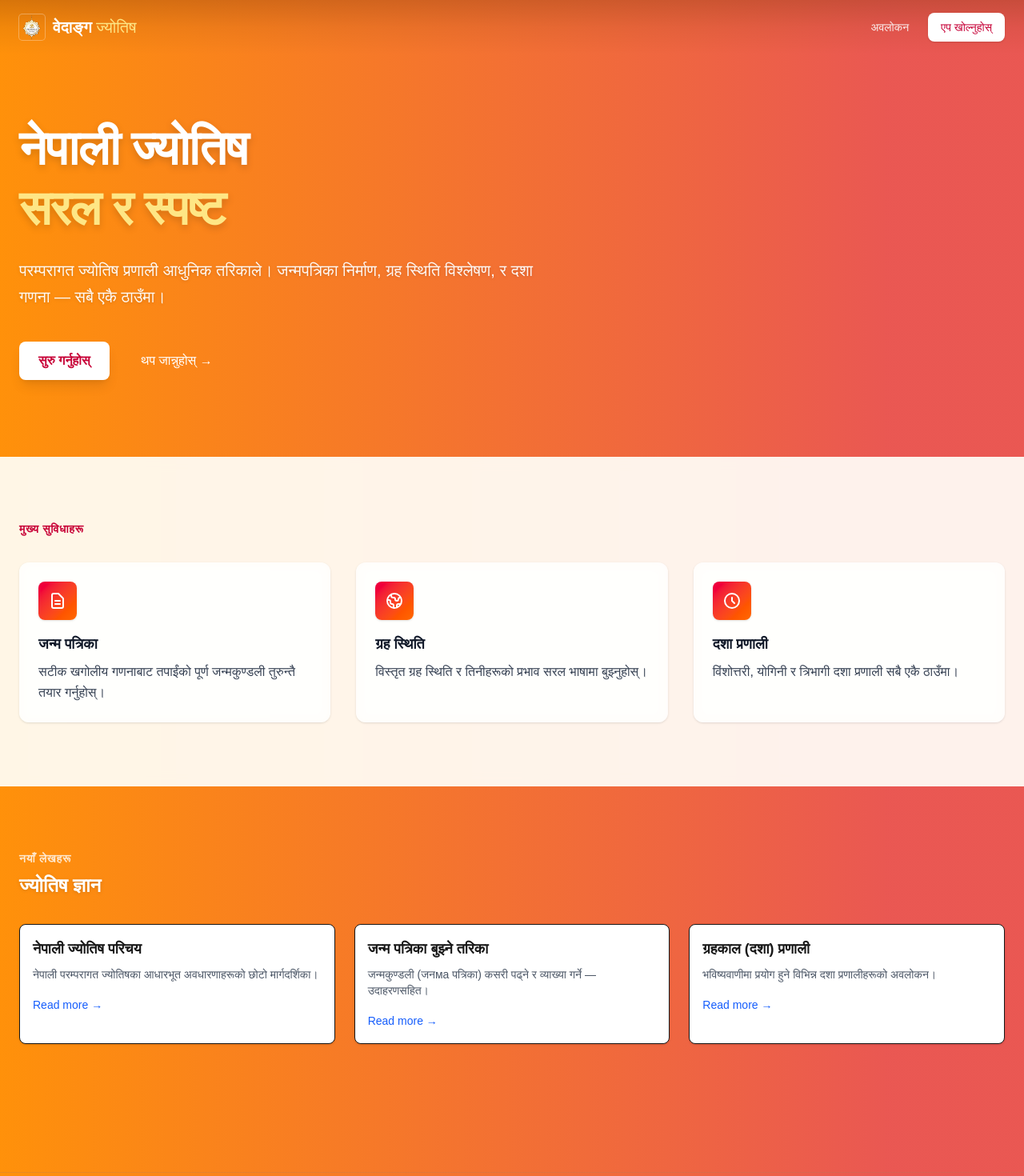
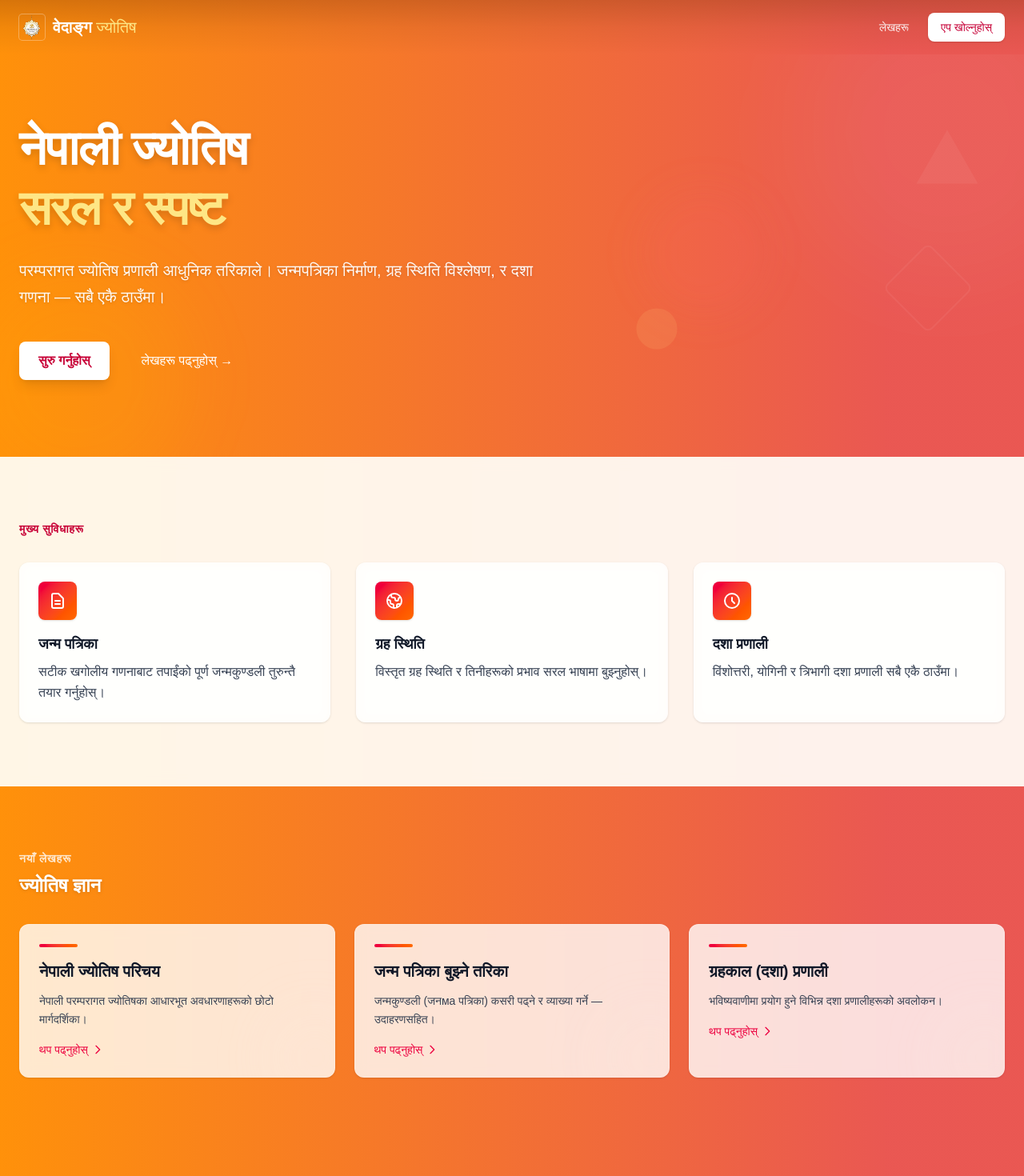
Before and after one commit to mhnpd-org/nepal-jyotish, a Next.js app: page / in a window 1280 px wide. Shown: the top 1470 px of the page at 80% size. Built offline with nearby package versions, Linux system fonts and the light colour scheme.

Commit message:
refactor: update LandingPage and BlogCard components for improved navigation and styling

```diff
--- a/src/app/page.tsx
+++ b/src/app/page.tsx
@@ -43,10 +43,10 @@ export default function LandingPage() {
 
           <nav className="flex items-center gap-6">
             <Link
-              href="/astro/overview"
+              href="/blog"
               className="text-sm text-white/90 hover:text-white transition-colors"
             >
-              अवलोकन
+              लेखहरू
             </Link>
             <Link
               href="/astro/janma"
@@ -59,8 +59,27 @@ export default function LandingPage() {
       </header>
 
       {/* Hero section */}
-      <section className="max-w-7xl mx-auto px-6 pt-20 pb-24">
-        <div className="max-w-3xl">
+      <section className="max-w-7xl mx-auto px-6 pt-20 pb-24 relative overflow-hidden">
+        {/* Decorative background shapes */}
+        <div className="absolute inset-0 overflow-hidden pointer-events-none" aria-hidden="true">
+          {/* Large circle top right */}
+          <div className="absolute -top-24 -right-24 w-96 h-96 bg-white/5 rounded-full blur-3xl"></div>
+          {/* Medium circle bottom left */}
+          <div className="absolute -bottom-12 -left-12 w-72 h-72 bg-amber-400/10 rounded-full blur-2xl"></div>
+          {/* Small accent circle */}
+          <div className="absolute top-1/3 right-1/4 w-40 h-40 bg-rose-400/8 rounded-full blur-xl"></div>
+
+          {/* Geometric shapes */}
+          <svg className="absolute top-20 right-12 w-24 h-24 text-white/5" viewBox="0 0 100 100" fill="currentColor">
+            <polygon points="50,15 90,85 10,85" />
+          </svg>
+          <svg className="absolute bottom-32 right-1/3 w-16 h-16 text-amber-200/10" viewBox="0 0 100 100" fill="currentColor">
+            <circle cx="50" cy="50" r="40" />
+          </svg>
+          <div className="absolute top-1/2 right-20 w-20 h-20 border-2 border-white/5 rounded-lg rotate-45"></div>
+        </div>
+
+        <div className="max-w-3xl relative z-10">
           <h1 className="text-5xl md:text-6xl font-bold text-white leading-tight tracking-tight drop-shadow-lg">
             नेपाली ज्योतिष<br />
             <span className="text-amber-200">सरल र स्पष्ट</span>
@@ -76,10 +95,10 @@ export default function LandingPage() {
               सुरु गर्नुहोस्
             </Link>
             <Link
-              href="/astro/overview"
+              href="/blog"
               className="px-6 py-3 text-white font-medium hover:text-amber-200 transition-colors"
             >
-              थप जान्नुहोस् →
+              लेखहरू पढ्नुहोस् →
             </Link>
           </div>
         </div>
--- a/src/components/blog-card.tsx
+++ b/src/components/blog-card.tsx
@@ -1,4 +1,5 @@
 import React from "react";
+import Link from "next/link";
 
 type BlogCardProps = {
   title: string;
@@ -7,19 +8,57 @@ type BlogCardProps = {
 };
 
 export default function BlogCard({ title, excerpt, href }: BlogCardProps) {
+  const cardContent = (
+    <>
+      {/* Decorative gradient on hover */}
+      <div className="absolute inset-0 bg-gradient-to-br from-rose-50/0 to-amber-50/0 group-hover:from-rose-50/50 group-hover:to-amber-50/30 transition-all duration-300 rounded-xl"></div>
+
+      {/* Content */}
+      <div className="relative z-10">
+        {/* Accent line */}
+        <div className="w-12 h-1 bg-gradient-to-r from-rose-600 to-orange-500 rounded-full mb-4 group-hover:w-16 transition-all duration-300"></div>
+
+        <h3 className="text-xl font-bold text-gray-900 mb-3 group-hover:text-rose-700 transition-colors">
+          {title}
+        </h3>
+
+        <p className="text-sm text-gray-700 leading-relaxed mb-4 line-clamp-3">
+          {excerpt}
+        </p>
+
+        {href && (
+          <div className="flex items-center text-sm font-medium text-rose-600 group-hover:text-rose-700">
+            <span>थप पढ्नुहोस्</span>
+            <svg
+              className="w-4 h-4 ml-1 transform group-hover:translate-x-1 transition-transform"
+              fill="none"
+              viewBox="0 0 24 24"
+              stroke="currentColor"
+            >
+              <path strokeLinecap="round" strokeLinejoin="round" strokeWidth={2} d="M9 5l7 7-7 7" />
+            </svg>
+          </div>
+        )}
+      </div>
+
+      {/* Corner decoration */}
+      <div className="absolute -bottom-6 -right-6 w-24 h-24 bg-gradient-to-br from-rose-100/20 to-amber-100/20 rounded-full blur-2xl group-hover:scale-150 transition-transform duration-500"></div>
+    </>
+  );
+
+  const baseClasses = "group relative bg-white/80 backdrop-blur rounded-xl p-6 shadow-sm hover:shadow-xl transition-all duration-300 border border-white/20 hover:border-rose-200/50 overflow-hidden block";
+
+  if (href) {
+    return (
+      <Link href={href} className={baseClasses}>
+        {cardContent}
+      </Link>
+    );
+  }
+
   return (
-    <article className="border rounded-lg p-4 shadow-sm hover:shadow-md transition-shadow bg-white">
-      <h3 className="text-lg font-semibold mb-2">{title}</h3>
-      <p className="text-sm text-gray-600 mb-4">{excerpt}</p>
-      {href ? (
-        <a
-          href={href}
-          className="text-sm text-blue-600 hover:underline"
-          aria-label={`Read ${title}`}
-        >
-          Read more →
-        </a>
-      ) : null}
+    <article className={baseClasses}>
+      {cardContent}
     </article>
   );
 }
```
